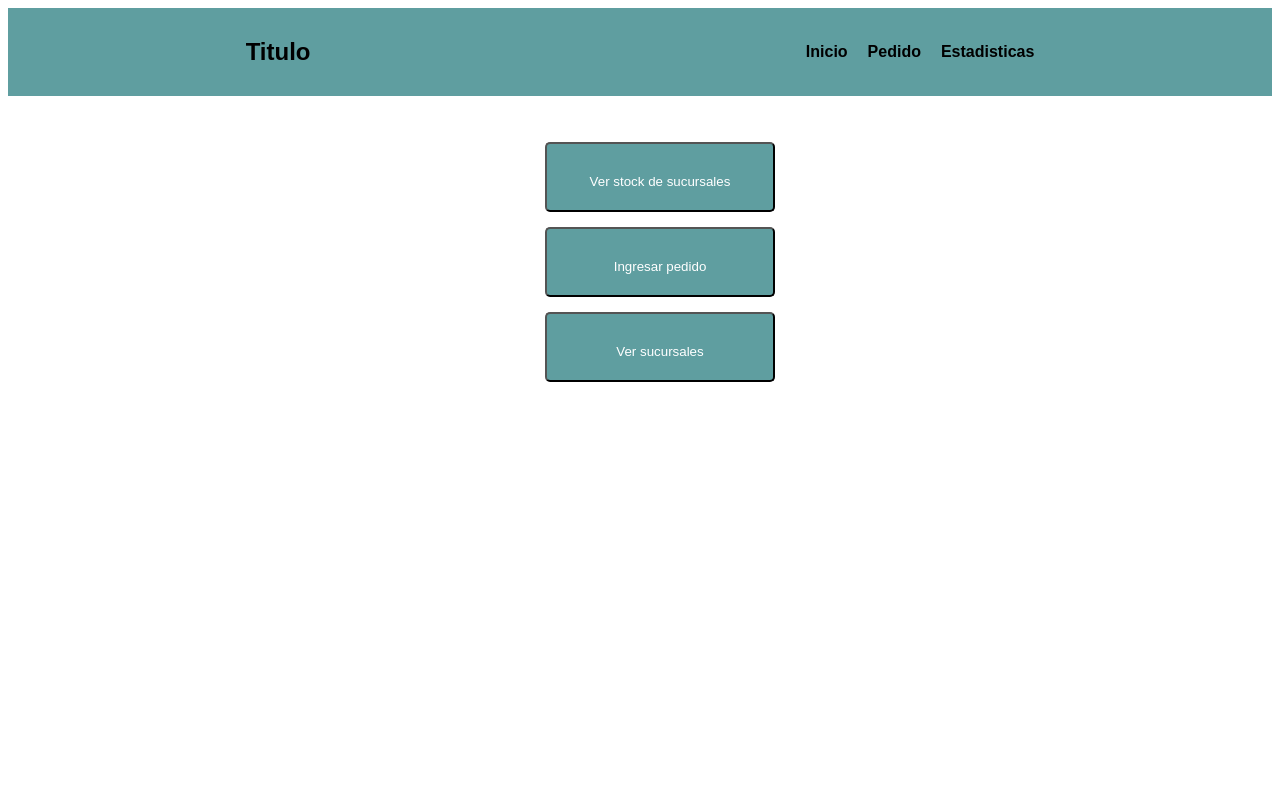
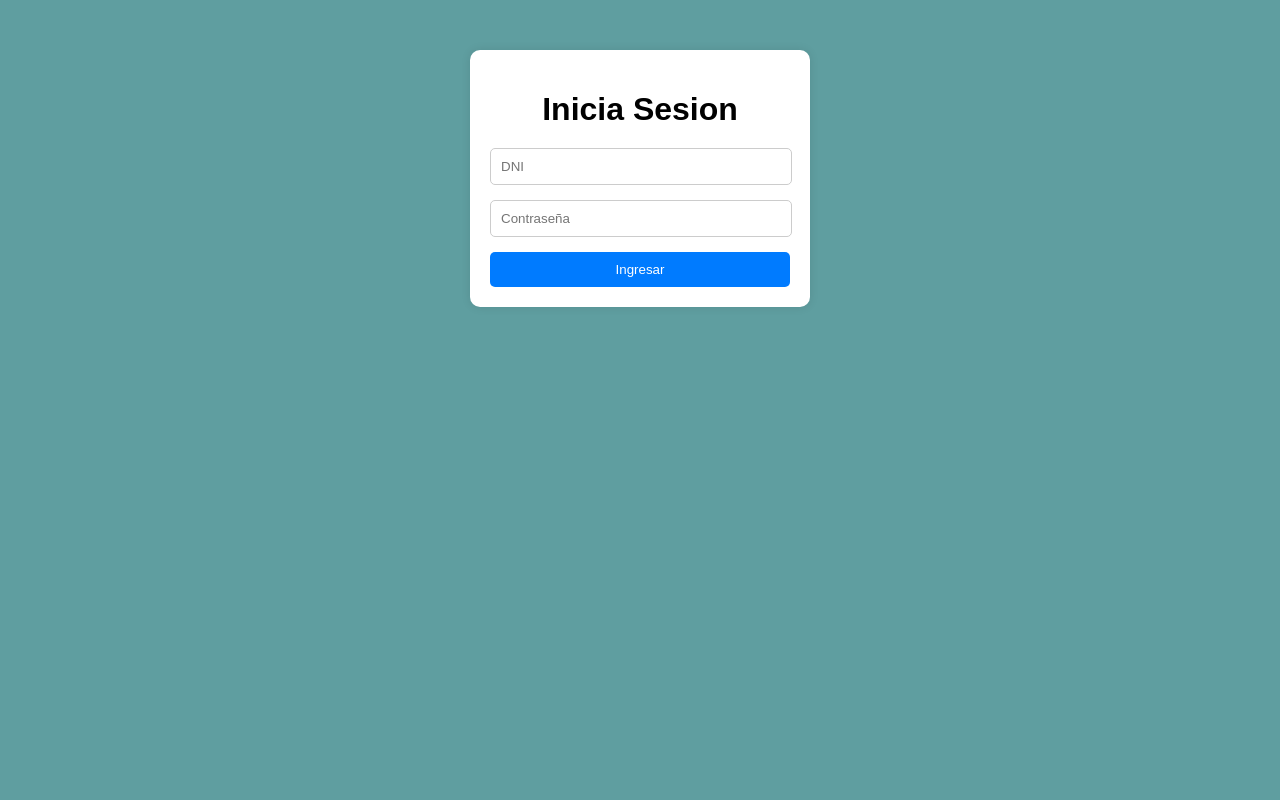
Before and after one commit to KaselaDev/Burger-Express, a PHP site: page / in a window 1280 px wide. Run offline with PHP 8.4, Linux system fonts and the light colour scheme; some libraries are stand-ins or nearby versions.

Commit message:
Se agrego el login

```diff
--- a/Vistas/index.php
+++ b/Vistas/index.php
@@ -1,40 +1,29 @@
-<?php include 'header.php'; ?>
 <!DOCTYPE html>
 <html lang="en">
 <head>
     <meta charset="UTF-8">
     <meta name="viewport" content="width=device-width, initial-scale=1.0">
-    <title>Tienda</title>
-    <link rel="stylesheet" href="../Vistas/styles/styles.css">
-    <script src="https://cdn.jsdelivr.net/npm/sweetalert2@11"></script>
-    <script>
-        function nombre(){
-            const contenido=`<form action="pedido.php" method="post">
-                Ingrese el nombre del cliente
-                <p>
-                <input type="text" name="nombre" placeholder="Ingrese nombre" class="swal2-input" required>
-                <p>
-                <button type="submit" class="buton-carrito-r">Ingresar</button>
-                </form`;
-            Swal.fire({//MUESTRA UNA VENTANA EMERGENTE PARA INGRESAR NOMBRE
-                title: "Pedido",
-                html: contenido,
-                allowOutsideClick: true,
-                showConfirmButton: false,
-                footer: "Esta informacion es importante",
-            });//MUESTRA UNA VENTANA EMERGENTE PARA INGRESAR NOMBRE
+    <title>Document</title>
+    <link rel="stylesheet" type="text/css" href="../Vistas/styles/login.css">
+</head>
 
-        }
-    </script>
-</head>
 <body>
+<center><div class="mainbox">
+		<form action="../Controladores/login.php" method="post">
+			<h1>Inicia Sesion</h1>
 
-    	 <div class="menu">
-            <ul class="links">
-                <li><a href="select.php"><input id="input_head" type="submit" value="Ver stock de sucursales"></a></li>
-                <li><a onclick="nombre()"><input id="input_head" type="submit" value="Ingresar pedido"></a></li>
-                 <li><a href="../Controladores/view_sucursales.php"><input id="input_head" type="submit" value="Ver sucursales"></a></li>
-            </ul>
-    </div>
+			<div class="input-box">
+				<input type="text" name="DNI" maxlength="10" placeholder="DNI" required>
+				<i class='bx bxs-user'></i>
+			</div>
+			<div class="input-box">
+				<input type="Password" name="Clave" placeholder="Contraseña" required>
+				<i class='bx bxs-lock-alt'></i>
+			</div>
+            <div class="boton">
+				<button type="submit" class="btn">Ingresar</button>
+			</div>
+		</form>
+	</center>
 </body>
 </html>
--- /dev/null
+++ b/Vistas/styles/login.css
@@ -0,0 +1,50 @@
+
+
+body {
+    font-family: Arial, sans-serif;
+    background-color: cadetblue
+}
+
+.mainbox {
+    margin-top: 50px;
+    width: 300px;
+    padding: 20px;
+    background-color: #fff;
+    border-radius: 10px;
+    box-shadow: 0px 0px 10px 0px rgba(0,0,0,0.1);
+}
+
+h1 {
+    text-align: center;
+    margin-bottom: 20px;
+}
+
+.input-box {
+    margin-bottom: 15px;
+}
+
+.input-box input {
+    width: calc(100% - 20px);
+    padding: 10px;
+    border: 1px solid #ccc;
+    border-radius: 5px;
+    outline: none;
+}
+
+.input-box input:focus {
+    border-color: #007bff;
+}
+
+.boton button {
+    width: 100%;
+    padding: 10px;
+    background-color: #007bff;
+    color: #ffffff;
+    border: none;
+    border-radius: 5px;
+    cursor: pointer;
+}
+
+.boton button:hover {
+    background-color: #0056b3;
+}
```
Also changed, not shown: Controladores/login.php (added, +32 -0 lines), Modelos/consultas.php (+12 -4 lines), Vistas/menu.php (added, +40 -0 lines).
